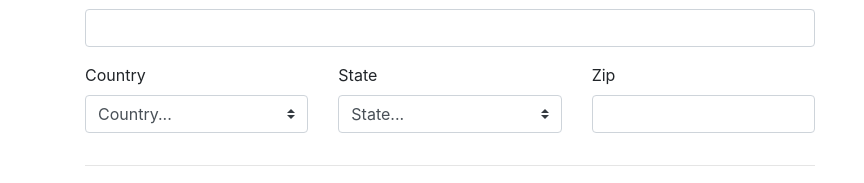
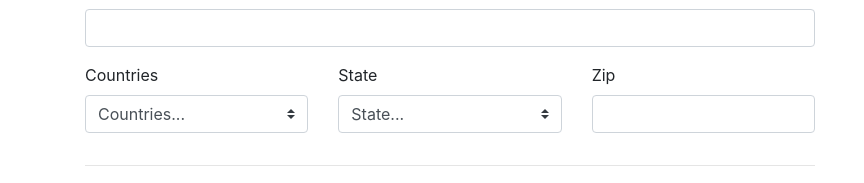
Before and after one commit to pferlito/react-examples, a React (Create React App) app: page /form in a window 1280 px wide. Shown: the part 366-549 px from the top of the page, without its empty margins (0-864 px from the left). Built offline with nearby package versions, Linux system fonts and the light colour scheme; the HTML template or start-up script is replaced by a standard one.

Commit message:
Work on TextField and CustomSelect.

```diff
--- a/src/routes/FormPage.js
+++ b/src/routes/FormPage.js
@@ -15,7 +15,27 @@ function TextField({id,label,state,handleChange}) {
   );
 }
 
+function CustomSelect({id,label,state,handleChange,options}) {
+  return (
+    <Fragment>
+      <label htmlFor={id}>{label}</label>
+      <select className="custom-select" id={id}
+              onChange={handleChange}>
+        <option value="">{label}...</option>
+        {options.map(({code,label}) => {
+          return (
+            <option key={code} value={code}>{label}</option>
+          )})}
+      </select>
+    </Fragment>
+  );
+}
+
 function BillingForm({state,handleChange}) {
+  const countries = [{
+    code: 'US',
+    label: 'United States'
+  }];
   return (
     <form>
       <Row>
@@ -68,12 +88,13 @@ function BillingForm({state,handleChange}) {
       </Row>
       <Row>
         <Col md={4} className="mb-3">
-          <label htmlFor="country">Country</label>
-          <select className="custom-select" id="country"
-                  onChange={handleChange}>
-            <option value="">Country...</option>
-            <option>United States</option>
-          </select>
+          <CustomSelect
+            id="countries"
+            label="Countries"
+            state={state}
+            handleChange={handleChange}
+            options={countries}
+            />
         </Col>
         <Col md={4} className="mb-3">
           <label htmlFor="state">State</label>
```
